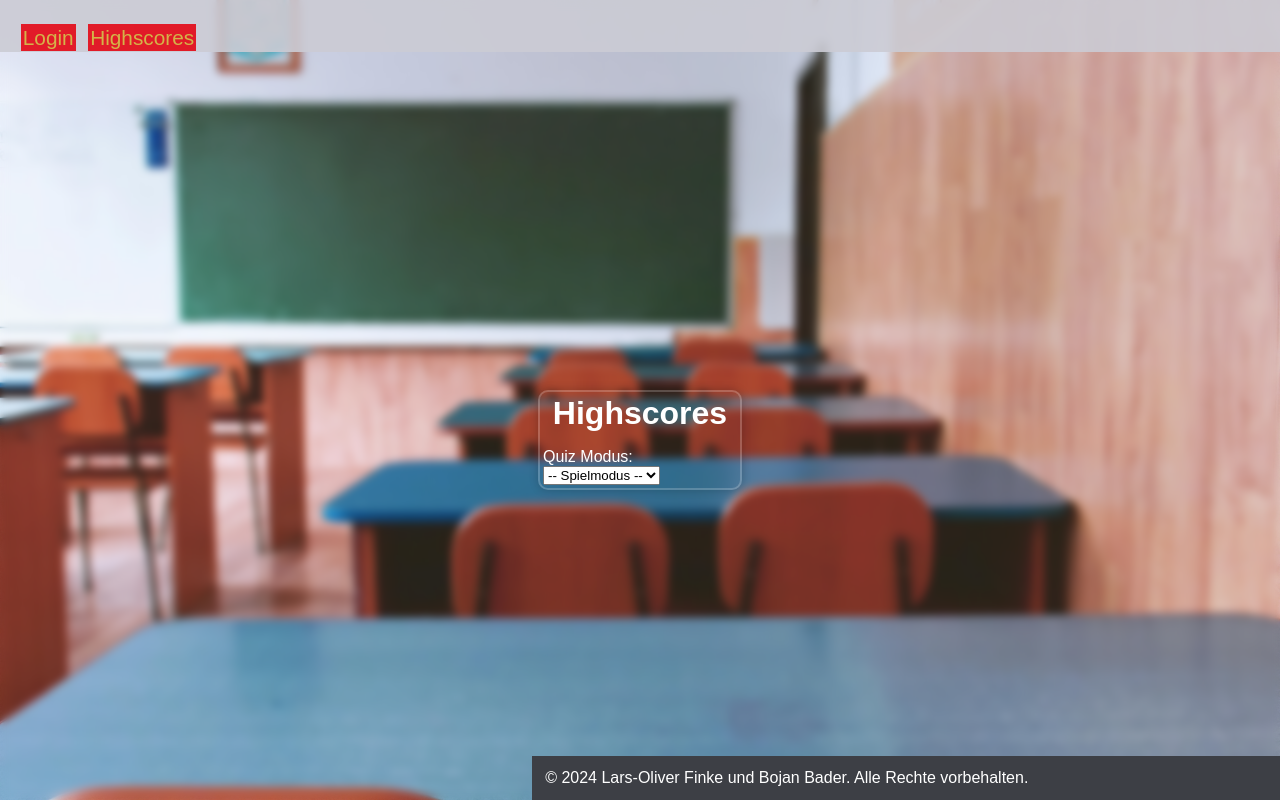
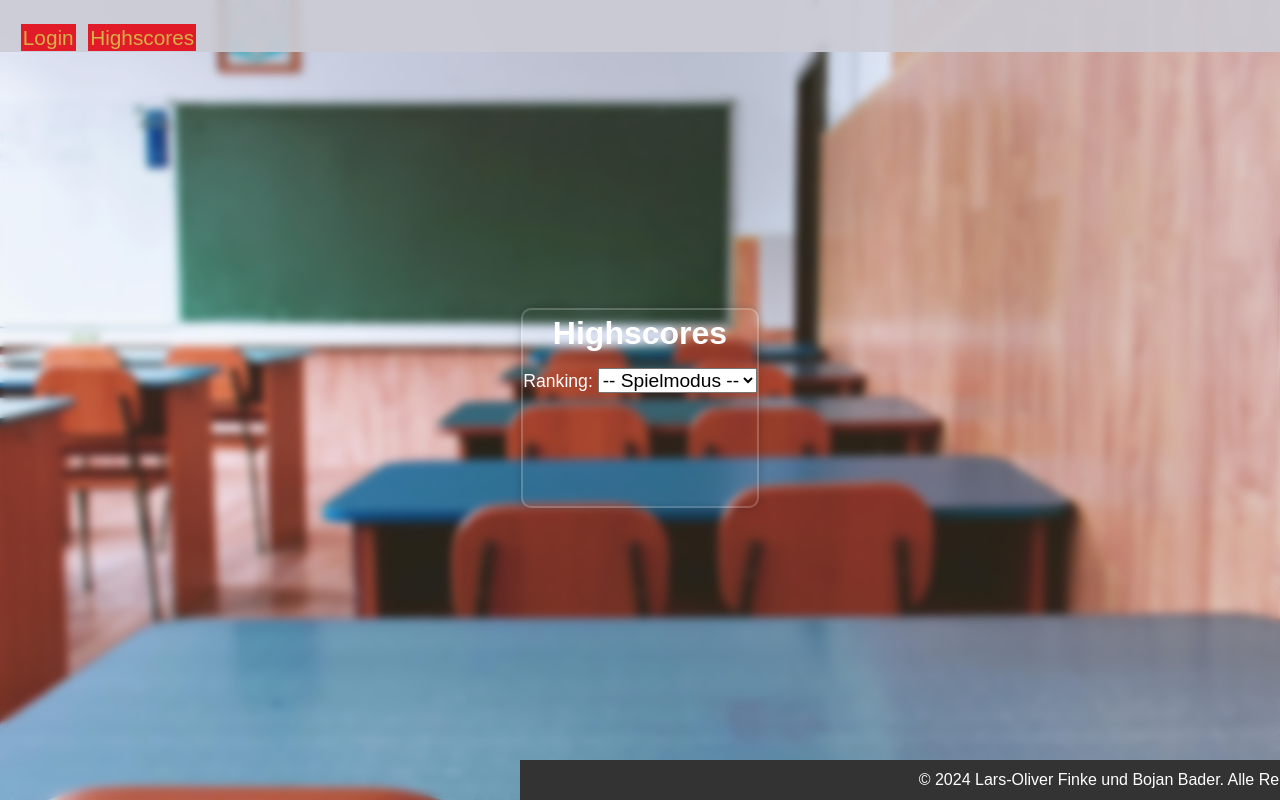
Before and after one commit to LarsOFinke/QuizWebsite, a Flask app: page /highscores in a window 1280 px wide; the page is wider, and only the part inside the window is pictured. Run offline with Flask 3, Linux system fonts and the light colour scheme.

Commit message:
base.html/login.html frontend refactoring

```diff
--- a/src/static/style/style.css
+++ b/src/static/style/style.css
@@ -37,6 +37,7 @@ html {
 
 body {
     display: flex;
+    flex-direction: column;
     justify-content: center;
     align-items: center;
     min-height: 100vh;
@@ -574,7 +575,8 @@ a:hover {
 /* === SELECTION-BEREICH === */
 
 .wrapper-selector {
-    width: 95%;
+    min-width: auto;
+    min-height: 200px;
     background: transparent;
     border: 2px solid rgba(255, 255, 255, .2);
     backdrop-filter: blur(20px);
@@ -583,13 +585,13 @@ a:hover {
     border-radius: 10px;
     margin-left: auto;
     margin-right: auto;
-    padding: 1.5%;
-    margin-top: 10vh;
+
 }
 
 .wrapper-selector h1 {
     font-size: 2rem;
     text-align: center;
+    padding-top: 5px;
 }
 
 .wrapper-fullquiz {
@@ -657,13 +659,13 @@ a:hover {
     margin-right: auto;
     padding: 1.5%;
     margin-top: 10vh;
-}
+} */
 
 .highscore-selection {
-    padding-top: 1rem;
-    padding-bottom: 1rem;
+
     font-size: 1.1rem;
     text-align: center;
+
 }
 
 .highscore-selection h1 {
@@ -678,8 +680,10 @@ a:hover {
 }
 
 #mode {
-    font-size: 1.1rem;
-} */
+
+    position: relative;
+    font-size: 1.2rem;
+}
 
 
 
@@ -697,24 +701,30 @@ a:hover {
     height: 250px;
     overflow: hidden;
     overflow-y: scroll;
-} */
+}
 
 
 
 /* === FOOTER === */
 
-/* #footer {
-    position: relative;
-} */
+
+.content {
+    flex: 1;
+    padding: 1px;
+
+}
+
 
 #footer {
 
     position: absolute;
     bottom: 0;
-    background-color: #3D3F45;
+    background-color: #333;
+    color: #FFF;
+    text-align: center;
+    padding: 10px 0;
     width: 100%;
-    color: #FFF;
-    height: auto;
+
 }
 
 
--- a/src/templates/base.html
+++ b/src/templates/base.html
@@ -63,7 +63,6 @@
                                     <ul>
                                         {% if not session.login_confirmed %}
                                             <li><a class="navbar-items" href="/">Login</a></li>
-                                            <li><a class="navbar-items" href="/register">Registrierung</a></li>
                                         {% else %}
                                             <li><a class="navbar-items" href="/selection">Quiz-Auswahl</a></li>
                                         {% endif %}
@@ -116,12 +115,8 @@
 
             <footer id="footer">
 
-                <div class="container">
-                    <div class="row">
-                        <div class="col-6">
-                            <span>© 2024 Lars-Oliver Finke und Bojan Bader. Alle Rechte vorbehalten.</span>
-                        </div>
-                    </div>
+                <div class="content">
+                    <span>© 2024 Lars-Oliver Finke und Bojan Bader. Alle Rechte vorbehalten.</span>
                 </div>
 
 
--- a/src/templates/highscores.html
+++ b/src/templates/highscores.html
@@ -13,7 +13,7 @@
             <div class="highscore-select clearfix">
 
 
-                    <label for="mode">Quiz Modus:</label>
+                    <label for="mode">Ranking:</label>
                     <select name="mode" id="mode" onchange="this.form.submit()">
 
                     {% if not session.highscore_mode %}
```
